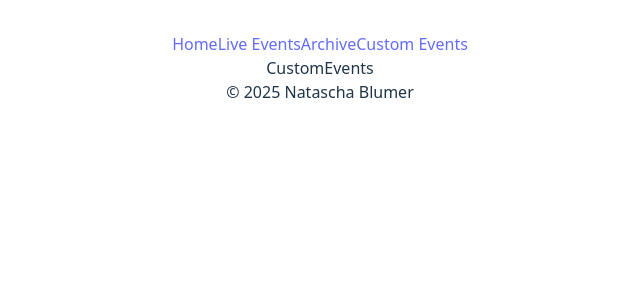
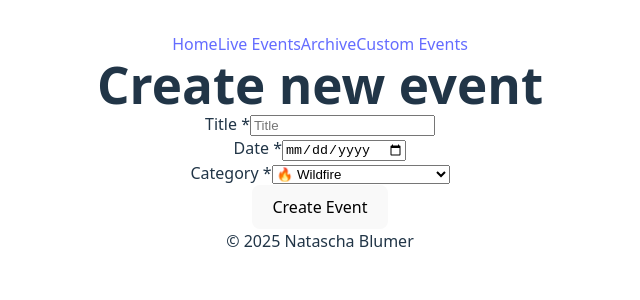
Before and after one commit to Coding-Miffy/LB-Projekt-M294, a React (Vite) app in the folder natural-events-tracker/: page /custom-events in a window 1280 px wide. Shown: the top 300 px of the page, without its empty margins (320-960 px from the left). Built offline with nearby package versions, Linux system fonts and the light colour scheme.

Commit message:
updated CustomEventForm

```diff
--- a/natural-events-tracker/src/components/button.jsx
+++ b/natural-events-tracker/src/components/button.jsx
@@ -1,9 +1,10 @@
 import React from 'react'
 
-const Button = ({ text, onButtonClick, className }) => {
+const Button = ({ text, onButtonClick, disabled = false, className }) => {
     return (
         <button
             onClick={onButtonClick}
+            disabled={disabled}
             className={`button ${className || ""}`}
         >
             {text}
--- a/natural-events-tracker/src/components/custom-event-form.jsx
+++ b/natural-events-tracker/src/components/custom-event-form.jsx
@@ -1,8 +1,99 @@
-import React from 'react'
+import { useState } from 'react';
+import Button from './button';
 
 const CustomEventForm = () => {
+
+    const [title, setTitle] = useState('');
+    const [date, setDate] = useState('');
+    const [category, setCategory] = useState('');
+    const [isSubmitting, setIsSubmitting] = useState(false);
+
+    const [titleError, setTitleError] = useState('');
+    const [dateError, setDateError] = useState('');
+    const [categoryError, setCategoryError] = useState('');
+
+    const handleTitleChange = (e) => {
+        setTitle(e.target.value);
+    };
+
+    const handleDateChange = (e) => {
+        setDate(e.target.value);
+    };
+
+    const handleCategoryChange = (e) => {
+        setCategory(e.target.value);
+    };
+
+    const handleSubmit = (e) => {
+        e.preventDefault();
+    };
+
+
     return (
-        <div>CustomEventForm</div>
+        <div className='events-form-manager'>
+            <h1>Create new event</h1>
+
+            <form onSubmit={handleSubmit} className="event-form">
+
+                <div className="form-group">
+                    <label htmlFor="title">Title *</label>
+                    <input
+                        type="text"
+                        id="title"
+                        value={title}
+                        onChange={handleTitleChange}
+                        placeholder="Title"
+                        className="form-input"
+                    />
+                </div>
+
+                <div className="form-group">
+                    <label htmlFor="date">Date *</label>
+                    <input
+                        type="date"
+                        id="date"
+                        value={date}
+                        onChange={handleDateChange}
+                        placeholder="Date"
+                        className="form-input"
+                    />
+                </div>
+
+                <div className="form-group">
+                    <label htmlFor="category">Category *</label>
+                    <select
+                        id="category"
+                        value={category}
+                        onChange={handleCategoryChange}
+                        className="form-input"
+                    >
+                        <option value="wildfires">🔥 Wildfire</option>
+                        <option value="severeStorms">🌪️ Severe Storm</option>
+                        <option value="volcanoes">🌋 Volcanoe</option>
+                        <option value="seaLakeIce">🧊 Sea Lake Ice</option>
+                        <option value="earthquakes">🌍 Earthquake</option>
+                        <option value="floods">🌊 Flood</option>
+                        <option value="landslides">⛰️ Landslide</option>
+                        <option value="snow">❄️ Snow</option>
+                        <option value="temperatureExtremes">🌡️ Temperature Extremes</option>
+                        <option value="drought">☀️ Drought</option>
+                        <option value="dustHaze">🌫️ Dust Haze</option>
+                        <option value="manmade">🏗️ Manmade</option>
+                        <option value="waterColor">💧 Water Color</option>
+                    </select>
+                </div>
+
+                <div className="form-submit">
+                    <Button
+                        text={isSubmitting ? "Saving..." : "Create Event"}
+                        onButtonClick={handleSubmit}
+                        disabled={isSubmitting}
+                        className="submit-button"
+                    />
+                </div>
+            </form>
+        </div>
+
     )
 }
 
--- a/natural-events-tracker/src/pages/CustomEvents.jsx
+++ b/natural-events-tracker/src/pages/CustomEvents.jsx
@@ -1,8 +1,14 @@
-import React from 'react'
+import React, { useState } from 'react'
+import CustomEventForm from '../components/custom-event-form'
 
 const CustomEvents = () => {
+
+
+
     return (
-        <div>CustomEvents</div>
+        <div>
+            <CustomEventForm />
+        </div>
     )
 }
 
```
